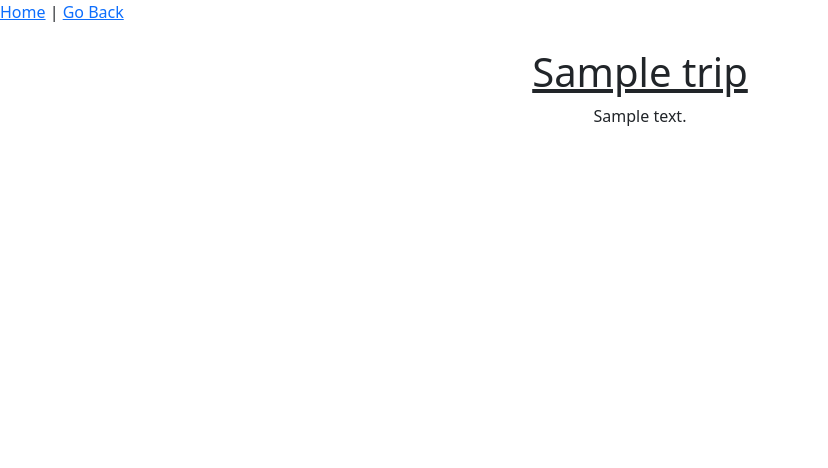
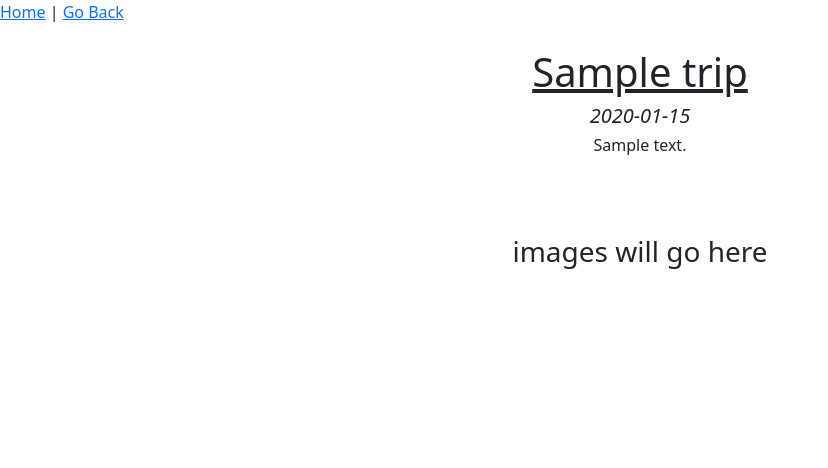
Before and after one commit to leah-ewing/josh-portfolio, a Flask app: a page that uses templates/gallery.html in a window 1280 px wide. Shown: the top 468 px of the page, without its empty margins (0-828 px from the left). Run offline with Flask 3, Linux system fonts and the light colour scheme; tables that the repository leaves empty hold one stand-in row (values such as "Sample post").

Commit message:
add date to gallery page and update outline

```diff
--- a/server.py
+++ b/server.py
@@ -58,6 +58,7 @@ def gallery_page(trip_name):
 
     return render_template("gallery.html",
                            trip_name = trip.trip_name,
+                           trip_date = trip.trip_date,
                            trip_description = trip.trip_description,
                            trip_images = trip_images)
 
--- a/static/static.css
+++ b/static/static.css
@@ -31,7 +31,8 @@
 #nature-display-window,
 #resume-display-window,
 #resume-links,
-#gallery-title {
+#gallery-title,
+#gallery-images {
     text-align: center;
 }
 
--- a/templates/gallery.html
+++ b/templates/gallery.html
@@ -21,7 +21,20 @@
     <h1>
       <u>{{ trip_name }}</u>
     </h1>
-    {{ trip_description }}
+    <h5>
+      <i>{{ trip_date }}</i>
+    </h5>
+    <h6>
+      {{ trip_description }}
+    </h6>
+  </div>
+
+  <br><br><br>
+
+  <div id="gallery-images">
+    <h3>
+      images will go here
+    </h3>
   </div>
 
   <div id="gallery-contact-footer">
```
